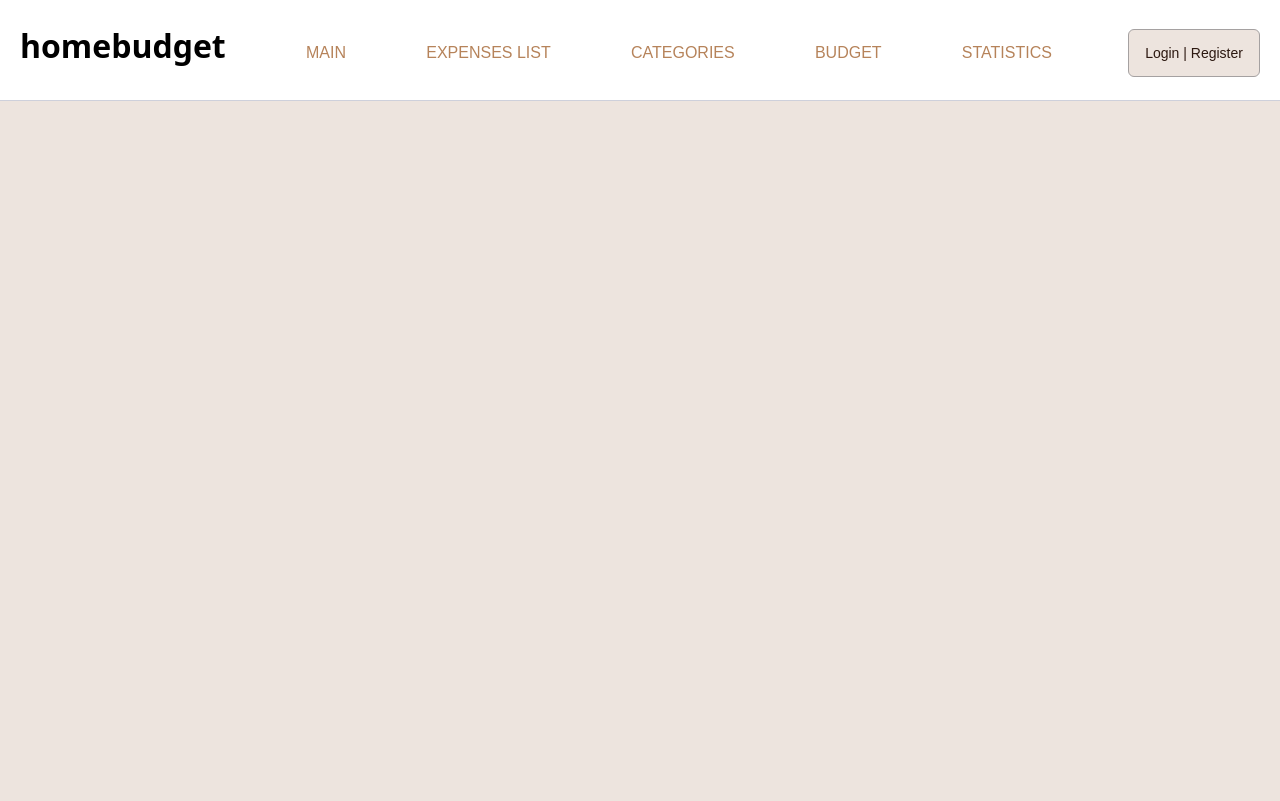
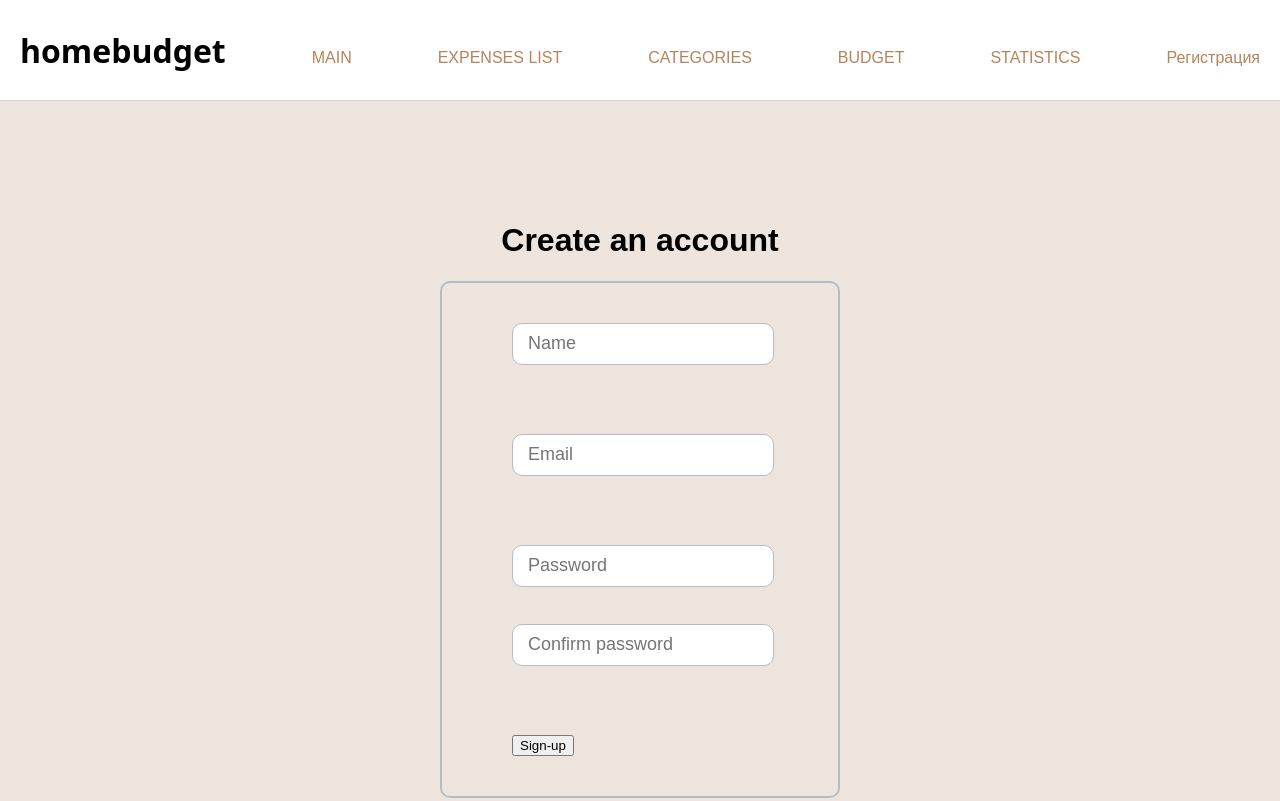
Before and after one commit to VeraPoletaeva87/expenses, a React (Vite) app: page /signup in a window 1280 px wide. Built offline with nearby package versions, Linux system fonts and the light colour scheme.

Commit message:
confirmation dialog

```diff
--- a/src/App.jsx
+++ b/src/App.jsx
@@ -3,6 +3,7 @@ import { BrowserRouter, Route, Routes } from 'react-router-dom';
 import { LocalizationProvider } from '@mui/x-date-pickers';
 import { AdapterDayjs } from '@mui/x-date-pickers/AdapterDayjs'
 import Navigation from './components/navigation';
+import Registration from './components/registration/dialog';
 import Statistics from './components/statistics';
 import Expenses from './components/expenses';
 import Home from './components/home';
@@ -33,6 +34,8 @@ class App extends Component {
       <Route path="/expenses" element={<Expenses/>} />
       <Route path="/budget" element={<Budget/>} />
       <Route path="/statistics" element={<Statistics/>} />
+      <Route path="/signup" element={<Registration/>} />
+
       </Routes>
     </div>
   </BrowserRouter>
--- a/src/components/cButton.jsx
+++ b/src/components/cButton.jsx
@@ -3,11 +3,11 @@ import './cButton.css';
 
 const CButton = ({title, onClick, type}) => {
     return (
-      <div>
+      <>
          <button className="task-form__button addButton" onClick={onClick} type={type ? type : 'button'}>
             {title}
           </button>
-      </div>
+      </>
     );
   }
 export default CButton;
--- /dev/null
+++ b/src/components/confirmation/dialog.css
@@ -0,0 +1,49 @@
+.modal-content {
+    background-color: #fefefe;
+    margin: auto;
+    padding: 20px;
+    border: 1px solid #888;
+    width: 17%;
+  }
+
+  .margin-bottom {
+    margin-bottom: 30px;
+  }
+
+  .margin-right {
+    margin-right: 16px;
+  }
+
+  .modal {
+    position: fixed;
+    z-index: 1;
+    padding-top: 100px;
+    left: 0;
+    top: 0;
+    width: 100%;
+    height: 100%;
+    overflow: auto;
+    background-color: rgb(0, 0, 0);
+    background-color: rgba(0, 0, 0, 0.4);
+  }
+
+  .hidden {
+    display: none;
+  }
+
+  .visible {
+    display: block;
+  }
+
+  .btn {
+    font-size: 15px;
+    color: black;
+    padding: 8px 16px;
+    background-color: rgb(224, 219, 191);
+    border-radius: 4px;
+    transition: all 0.3s ease;
+  }
+
+  .flex {
+    display: flex;
+  }
--- /dev/null
+++ b/src/components/confirmation/dialog.jsx
@@ -0,0 +1,19 @@
+import React, { Component } from 'react';
+import CButton from '../cButton';
+import './dialog.css';
+
+const Dialog = ({visible, text, onCancel, onSubmit}) => {
+    return (
+        <div className={visible ? 'modal visible' : 'modal hidden'}>
+            <div className="modal-content">
+                <div className="margin-bottom">{text}</div>
+                <div className='flex'>
+                   <CButton onClick={onSubmit} title="Delete"/>
+                   <CButton onClick={onCancel} title="Cancel"/>
+                </div>
+            </div>
+        </div>
+    );
+  }
+
+export default Dialog;
--- a/src/components/navigation.jsx
+++ b/src/components/navigation.jsx
@@ -25,8 +25,9 @@ const Navigation = () => {
             <a className='link'href="/statistics">
                     STATISTICS
             </a>
-            <CButton
-             title="Login | Register"/>
+            <a className='link'href="/signup">
+            Регистрация
+            </a>
       </div>
 
     );
--- /dev/null
+++ b/src/components/registration/dialog.css
@@ -0,0 +1,80 @@
+.subContainer {
+    width: 400px;
+    margin: auto;
+  }
+
+  .registerHeader {
+    text-align: center;
+  }
+
+  .registerForm {
+    padding: 40px 70px 40px;
+    border: 2px solid rgb(182, 187, 196);
+    border-radius: 10px;
+  }
+
+  .registerForm input {
+    width: 230px;
+    height: 20px;
+    border-radius: 10px;
+    border: 1px solid rgb(182, 187, 196);
+    font-size: 18px;
+    padding: 10px 15px;
+  }
+
+  .errorText {
+    height: 20px;
+  }
+
+  small,
+  .pre {
+    padding: 0;
+    margin: 0;
+    max-width: 230px;
+  }
+
+  .textDanger {
+    color: red;
+  }
+
+  .nameReg,
+  .emailReg,
+  .passwordReg,
+  .confirmPasswordReg {
+    padding-bottom: 17px;
+  }
+
+  .regBtn {
+    margin: 10px 0 0 50px;
+    border-radius: 4px;
+    background-color: rgb(224, 219, 191);
+    color: black;
+    font-weight: bold;
+    padding: 12px 45px;
+    letter-spacing: 1px;
+    text-transform: uppercase;
+    transition: all 80ms ease-in;
+  }
+
+  .regBtn:hover {
+    background-color: rgb(226, 199, 154);
+  }
+
+  .regBtn:active {
+    transform: scale(0.95);
+  }
+
+  .regBtn:focus {
+    outline: none;
+  }
+
+  @media screen and (max-width: 520px) {
+    .registerForm {
+      text-align: center;
+      padding: 10px 4px 10px 4px;
+    }
+
+    .regBtn {
+      margin: 30px;
+    }
+  }
--- /dev/null
+++ b/src/components/registration/dialog.jsx
@@ -0,0 +1,133 @@
+import React, { useContext } from 'react';
+import {
+  createUserWithEmailAndPassword,
+  updateProfile,
+} from 'firebase/auth';
+import { userSchema } from './userValidation';
+import { useForm } from 'react-hook-form';
+import { auth } from './firebase';
+import { useNavigate } from 'react-router-dom';
+import { yupResolver } from '@hookform/resolvers/yup';
+import { LoginContext } from './loginContext';
+import style from './dialog.css';
+import { ToastContainer, toast } from 'react-toastify';
+
+const Registration = () => {
+  const loginValue = useContext(LoginContext);
+
+  const {
+    handleSubmit,
+    formState: { errors },
+    register,
+  } = useForm({
+    resolver: yupResolver(userSchema),
+    mode: 'onChange',
+  });
+
+  const navigate = useNavigate();
+
+  async function onhandleSubmit(data) {
+    try {
+      await createUserWithEmailAndPassword(
+        auth,
+        data.email,
+        data.password
+      ).then(() => {
+        updateProfile(auth.currentUser, {
+          displayName: data.name,
+        });
+      });
+      loginValue.setLogin(true);
+
+    } catch (error) {
+    }
+  }
+
+  return (
+    <div className='subContainer'>
+      <ToastContainer />
+      <h1 className='registerHeader'>
+      Create an account
+      </h1>
+      <form
+        data-testid="form__registr"
+        onSubmit={handleSubmit(onhandleSubmit)}
+        className='registerForm'
+      >
+        <div>
+          <div className='nameReg'>
+            <input
+              id="nameReg"
+              type="name"
+              defaultValue=""
+              placeholder="Name"
+              {...register('name')}
+            />
+            <p className='errorText'>
+              {errors.name && (
+                <small className='textDanger'>
+                  {errors.name.message}
+                </small>
+              )}
+            </p>
+          </div>
+          <div className='emailReg'>
+            <input
+              id="emailReg"
+              type="email"
+              placeholder="Email"
+              {...register('email')}
+            />
+            <p className='errorText'>
+              {errors.email && (
+                <small className='textDanger'>
+                 {errors.email.message}
+                </small>
+              )}
+            </p>
+          </div>
+          <div className='passwordReg'>
+            <input
+              id="passwordReg"
+              type="password"
+              placeholder="Password"
+              {...register('password')}
+            />
+            <div className='errorText'>
+              {errors.password && (
+                <p className='pre'>
+                  <small className='textDanger'>
+                   {errors.password.message}
+                  </small>
+                </p>
+              )}
+            </div>
+          </div>
+          <div className='confirmPasswordReg'>
+            <input
+              id="confirmPasswordReg"
+              type="password"
+              placeholder="Confirm password"
+              {...register('confirmPassword')}
+              onPaste={(e) => {
+                e.preventDefault();
+                return false;
+              }}
+            />
+            <p className='errorText'>
+              {errors.confirmPassword && (
+                <small className='textDanger'>
+               {errors.confirmPassword?.message}
+                </small>
+              )}
+            </p>
+          </div>
+          <button type="submit">
+           Sign-up
+          </button>
+        </div>
+      </form>
+    </div>
+  );
+};
+export default Registration;
--- /dev/null
+++ b/src/components/registration/firebase.js
@@ -0,0 +1,15 @@
+import { initializeApp } from 'firebase/app';
+import { getAuth } from 'firebase/auth';
+export const firebaseConfig = {
+  apiKey: 'AIzaSyAU_zcxzBSoX_TMthtVtRJ6RF6ozWrn-Wo',
+  authDomain: 'graphiql-app-24102.firebaseapp.com',
+  projectId: 'graphiql-app-24102',
+  storageBucket: 'graphiql-app-24102.appspot.com',
+  messagingSenderId: '907793083036',
+  appId: '1:907793083036:web:16705fbdbf9b52ad789b59',
+  measurementId: 'G-KJQS4PQ683',
+};
+
+// Initialize Firebase
+const app = initializeApp(firebaseConfig);
+export const auth = getAuth(app);
--- /dev/null
+++ b/src/components/registration/loginContext.jsx
@@ -0,0 +1,32 @@
+import React, { ReactNode, createContext, useContext, useState } from 'react';
+
+export const loginContextState = {
+  login: false,
+  setLogin: () => {},
+};
+
+export const LoginContext = createContext(loginContextState);
+
+export const LoginProvider = ({ children }) => {
+  const [login, setLoginValue] = useState<boolean>(false);
+
+  const setLogin = (loginValue) => {
+    setLoginValue(loginValue);
+  };
+
+  return (
+    <LoginContext.Provider value={{ login, setLogin }}>
+      {children}
+    </LoginContext.Provider>
+  );
+};
+
+export const useLogin = () => {
+  const context = useContext(LoginContext);
+
+  if (!context) {
+    throw new Error('useLanguage must be used within a LanguageProvider');
+  }
+
+  return context;
+};
--- /dev/null
+++ b/src/components/registration/userValidation.ts
@@ -0,0 +1,34 @@
+import * as yup from 'yup';
+export interface IFormInput {
+  name: string;
+  email: string;
+  password: string;
+  confirmPassword: string;
+}
+
+export const userSchema = yup.object().shape({
+  name: yup
+    .string()
+    .required('Name is required')
+    .matches(/^[A-Z]/, 'Name must start with capital letter'),
+  email: yup
+    .string()
+    .required('Email is required')
+    .matches(
+      /^[A-Z0-9._%+-]+@[A-Z0-9.-]+\.[A-Z]{2,}$/i,
+      'Invalid email format'
+    ),
+  password: yup
+    .string()
+    .required('Password is required')
+    .matches(
+      /^(?=.*\d)(?=.*\p{Ll})(?=.*\p{Lu})(?=.*[!@#$%^&*()_+]).*$/gu,
+      'must contain min 1 digit, 1 lowercase letter, 1 uppercase letter, and 1 special character'
+    )
+    .min(8, 'Password must be more than 8 characters')
+    .max(20, 'Password must be less than 20 characters'),
+  confirmPassword: yup
+    .string()
+    .required('Password is required')
+    .oneOf([yup.ref('password')], 'Passwords must match'),
+});
```
Also changed, not shown: package.json (+12 -3 lines), src/components/expenses.jsx (+26 -10 lines), 1 other file (tests, documents, lock files or other folders).
